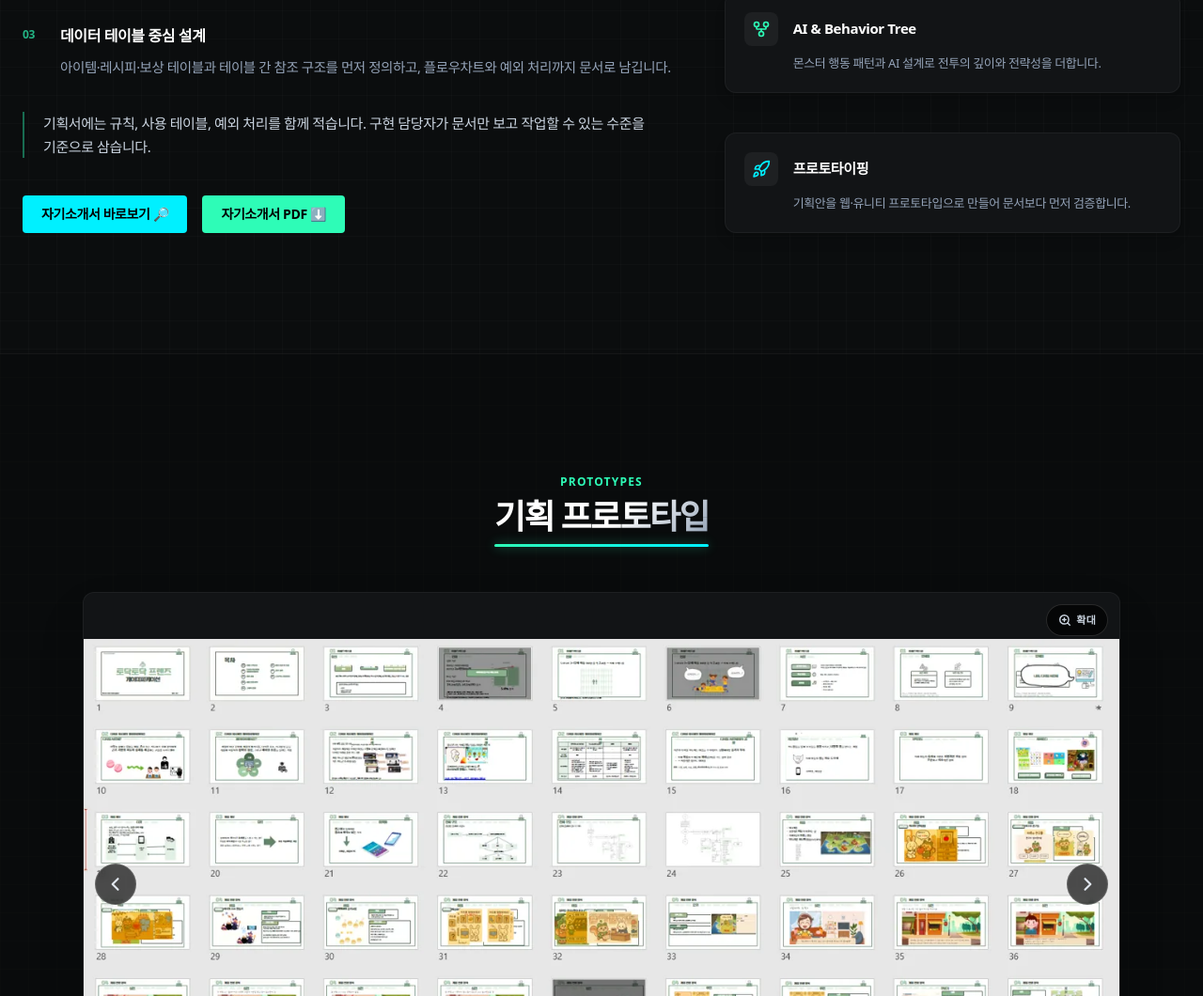
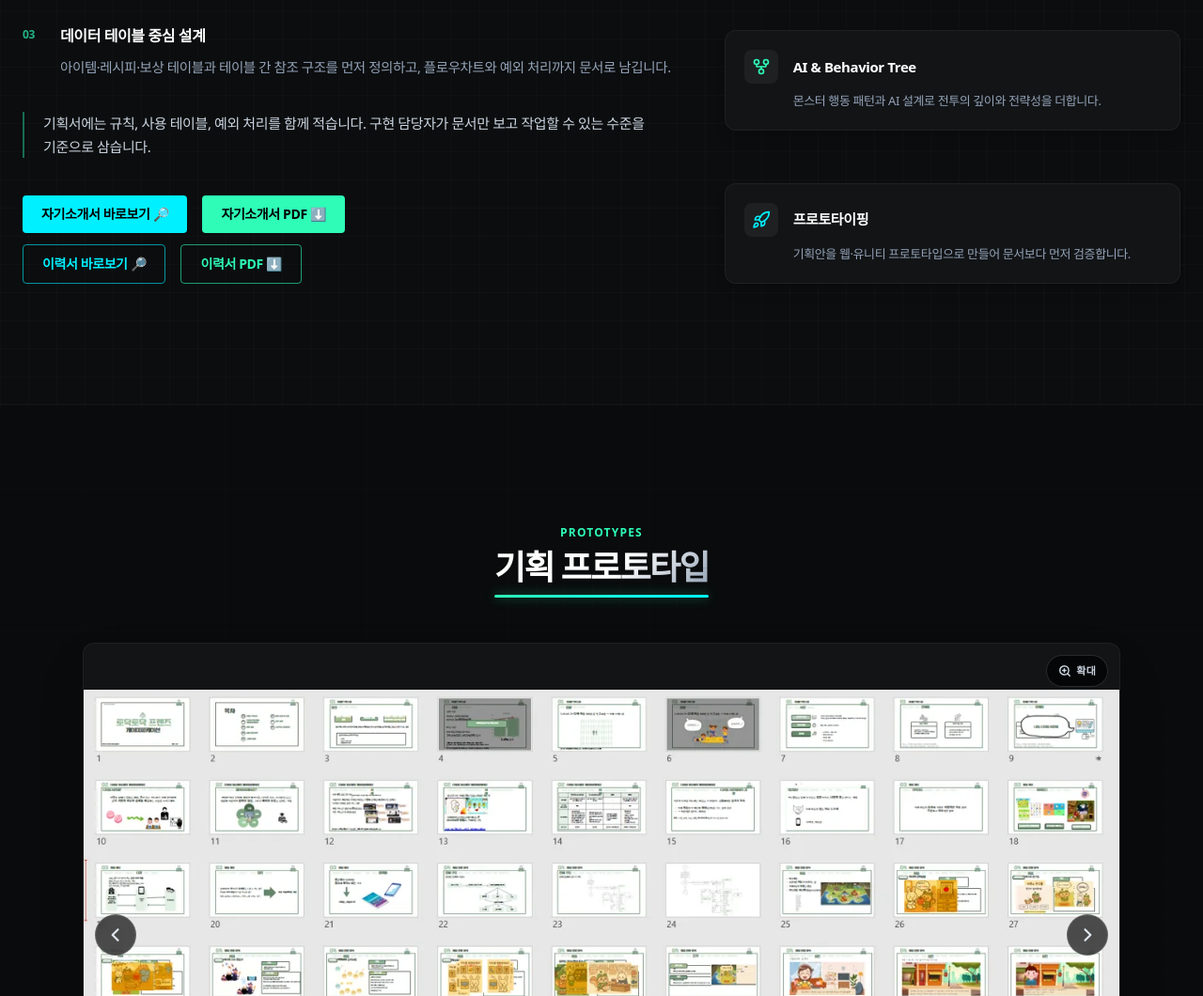
Before and after one commit to 0518tune/portfolio, a website: page index.html in a window 1280 px wide. Shown: the part 1729-2789 px from the top of the page at 94% size. Drawn offline with Linux system fonts and the light colour scheme; no server answers; a web font is replaced by a local one.

Commit message:
Add resume PDF (address limited to city) to About section
Co-Authored-By: Claude Opus 5.5 <noreply@anthropic.com>

```diff
--- a/index.html
+++ b/index.html
@@ -196,6 +196,14 @@
                 </a>
                 <a href="./files/자기소개서_김태윤.pdf" download="자기소개서_김태윤.pdf" class="inline-flex items-center gap-2 px-5 py-2.5 bg-[#2efcb7] text-black font-extrabold text-sm rounded hover:bg-[#20dfa0] transition-all">
                     자기소개서 PDF ⬇️
+                </a>
+            </div>
+            <div class="flex flex-wrap gap-4 mt-3">
+                <a href="./files/김태윤_이력서.pdf#zoom=page-fit" target="_blank" class="inline-flex items-center gap-2 px-5 py-2.5 border border-[#00f0ff]/60 text-[#00f0ff] font-extrabold text-sm rounded hover:bg-[#00f0ff]/10 transition-all">
+                    이력서 바로보기 🔎
+                </a>
+                <a href="./files/김태윤_이력서.pdf" download="김태윤_이력서.pdf" class="inline-flex items-center gap-2 px-5 py-2.5 border border-[#2efcb7]/60 text-[#2efcb7] font-extrabold text-sm rounded hover:bg-[#2efcb7]/10 transition-all">
+                    이력서 PDF ⬇️
                 </a>
             </div>
         </div>
```
Also changed, not shown: tailwind.css, 1 other file.
